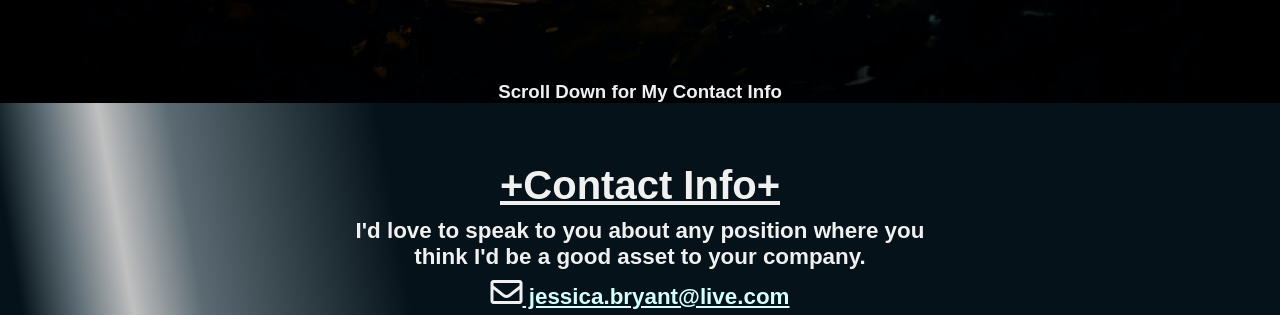
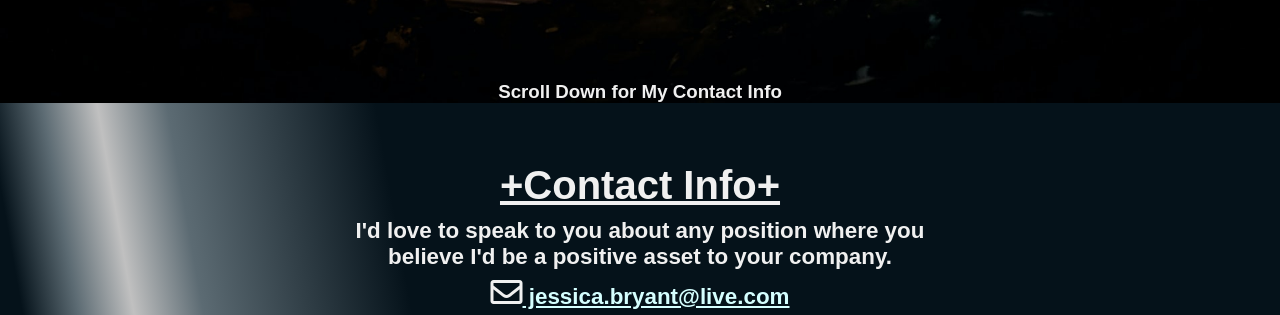
Before and after one commit to JessicaJJBryant/JessicaJJBryant.github.io, a plain HTML site: page index.html in a window 1280 px wide. Shown: the part 2390-2705 px from the top of the page. Drawn offline with Linux system fonts and the light colour scheme.

Commit message:
Revise writing in Contact Info section (still not exactly right?)

```diff
--- a/index.html
+++ b/index.html
@@ -269,7 +269,7 @@
     <section id="contact" class="dark">
         <div class="container">
             <h2>+Contact Info+</h2>
-            <h3>I'd love to speak to you about any position where you think I'd be a good asset to your company.</h3>
+            <h3>I'd love to speak to you about any position where you believe I'd be a positive asset to your company.</h3>
             <ul>
                 <li>
                     <i class="far fa-envelope"><a href="mailto: jessica.bryant@live.com">
```
